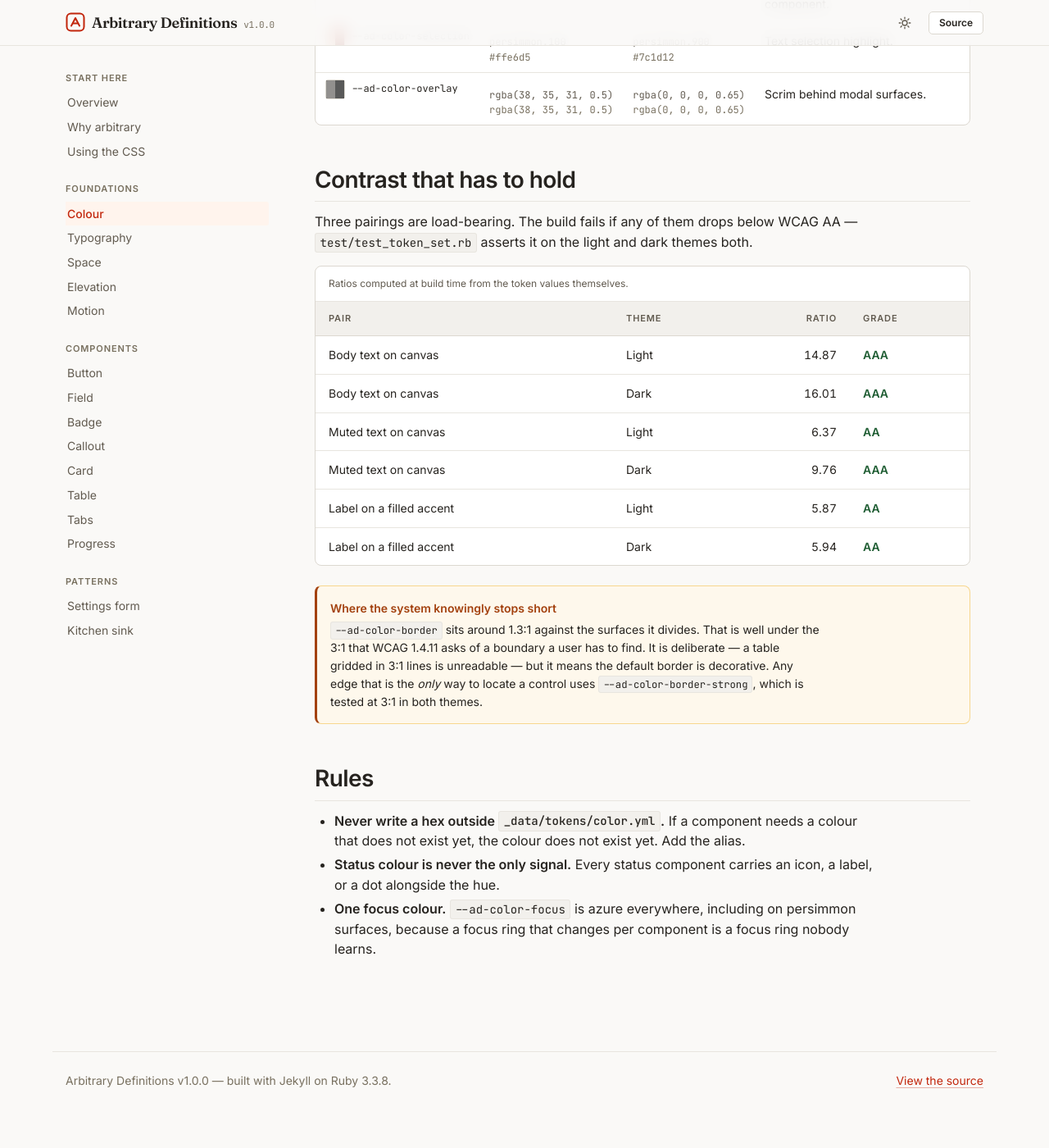
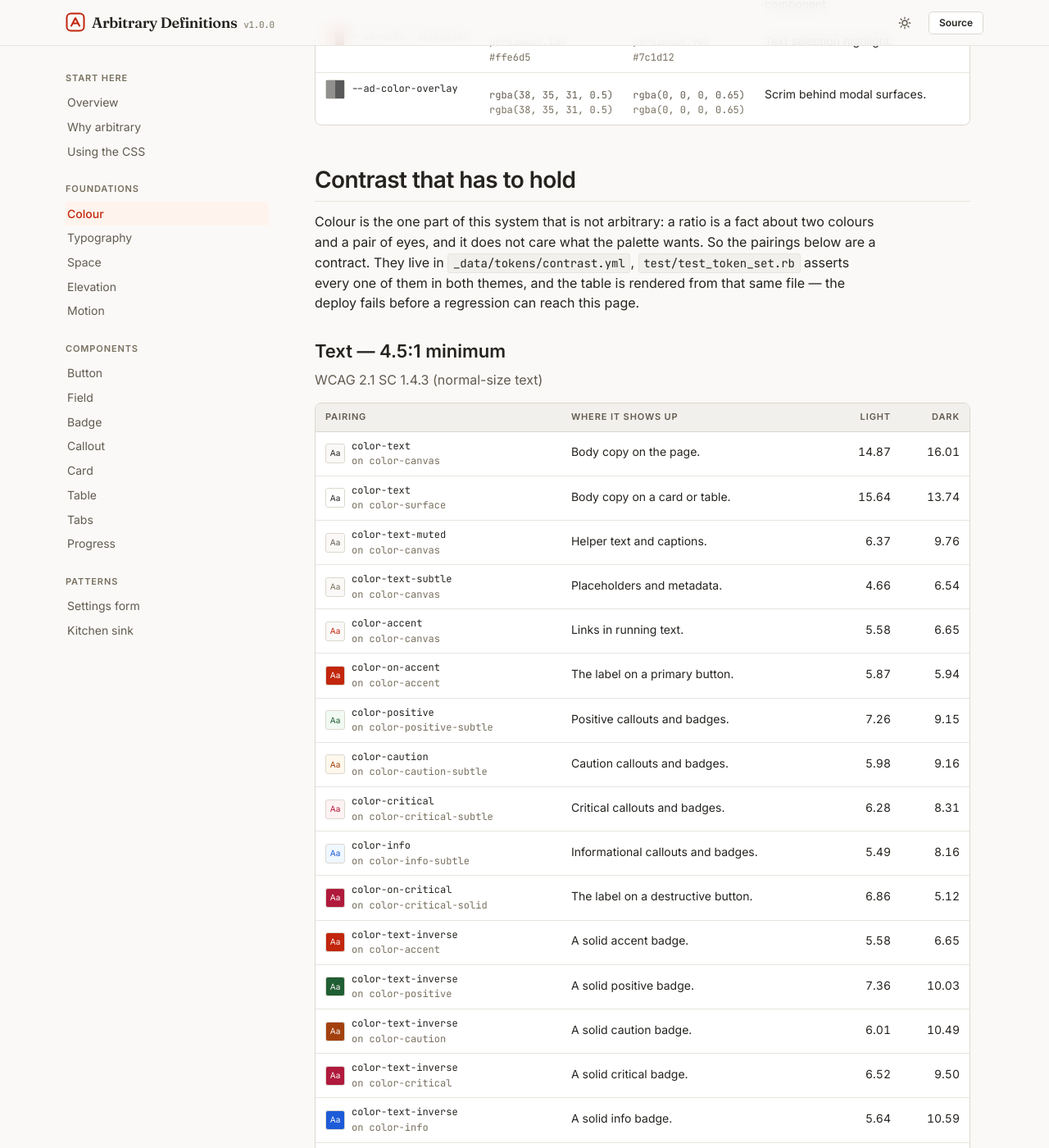
Before and after one commit to kejadlen/gloss, a Jekyll site: the page built from _foundations/color.md, in a window 1280 px wide and 1400 px high, scrolled down 6979 px. Shown: the whole window at 82% size. Built offline with Jekyll 4.4.1, drawn with Linux system fonts in a browser that asks for light colours; some of the changed text lies outside the part shown.

Commit message:
Generate Claude Design cards, and move the contrast contract into the tokens
Adds `rake design`, which renders design-bundle/ for Claude Design's Design
System pane: one card per documentation page, each a standalone HTML file with
the compiled tokens and component CSS inlined and a first-line `@dsCard` marker.
The cards are extracted from the built _site by script/build_design_bundle.rb
rather than hand-written, so they cannot describe a system different from the
one the stylesheet compiles to.

Pushing the bundle needs DesignSync, which requires `/design-login` and an
interactive terminal, so it cannot run from Claude Code on the web. README
documents the local path; design-bundle/ is gitignored as a build artifact.

Lifting the pages out of the site chrome surfaced that several of them quoted
counts by hand — "ten text pairings", "23 runs, 199 assertions", "32 / 32
aliases" — every one of them already stale, in a project whose whole argument is
that re-typed documentation goes wrong by Thursday.

So the contrast contract moves to _data/tokens/contrast.yml. The suite iterates
it instead of carrying its own copy, the Colour page renders the full table from
the same file with every ratio computed at build time, and the prose derives its
numbers through Liquid. A new assertion closes the gap the danger-button bug came
through: no `color-text-*` or `color-on-*` token may sit outside the contract.

Co-Authored-By: Claude Opus 5 <noreply@anthropic.com>
Claude-Session: https://claude.ai/code/session_01TL4uoCCvX2CqHWT8p3tLd7

```diff
--- /dev/null
+++ b/_data/tokens/contrast.yml
@@ -0,0 +1,36 @@
+# The contrast contract.
+#
+# Colour is the one part of a design system that is not arbitrary: a ratio is a
+# fact about two colours and a pair of eyes. So these pairings are asserted by
+# test/test_token_set.rb in both themes, and the same list renders the contract
+# table on the Colour page. Adding a pair here adds it to the deploy gate.
+text:
+  label: Text
+  minimum: 4.5
+  standard: WCAG 2.1 SC 1.4.3 (normal-size text)
+  pairs:
+    - { foreground: color-text, background: color-canvas, note: Body copy on the page. }
+    - { foreground: color-text, background: color-surface, note: Body copy on a card or table. }
+    - { foreground: color-text-muted, background: color-canvas, note: Helper text and captions. }
+    - { foreground: color-text-subtle, background: color-canvas, note: Placeholders and metadata. }
+    - { foreground: color-accent, background: color-canvas, note: Links in running text. }
+    - { foreground: color-on-accent, background: color-accent, note: The label on a primary button. }
+    - { foreground: color-positive, background: color-positive-subtle, note: Positive callouts and badges. }
+    - { foreground: color-caution, background: color-caution-subtle, note: Caution callouts and badges. }
+    - { foreground: color-critical, background: color-critical-subtle, note: Critical callouts and badges. }
+    - { foreground: color-info, background: color-info-subtle, note: Informational callouts and badges. }
+    - { foreground: color-on-critical, background: color-critical-solid, note: The label on a destructive button. }
+    - { foreground: color-text-inverse, background: color-accent, note: A solid accent badge. }
+    - { foreground: color-text-inverse, background: color-positive, note: A solid positive badge. }
+    - { foreground: color-text-inverse, background: color-caution, note: A solid caution badge. }
+    - { foreground: color-text-inverse, background: color-critical, note: A solid critical badge. }
+    - { foreground: color-text-inverse, background: color-info, note: A solid info badge. }
+    - { foreground: color-text-inverse, background: color-text-muted, note: A solid neutral badge. }
+
+non_text:
+  label: Non-text
+  minimum: 3.0
+  standard: WCAG 2.1 SC 1.4.11 (user interface components)
+  pairs:
+    - { foreground: color-border-strong, background: color-surface, note: The edge of a control a reader has to find. }
+    - { foreground: color-focus, background: color-canvas, note: The focus ring against the page. }
--- a/_foundations/color.md
+++ b/_foundations/color.md
@@ -97,72 +97,60 @@ group usually means somebody forgot to think about dark mode.
 
 ## Contrast that has to hold
 
-Three pairings are load-bearing. The build fails if any of them drops below WCAG
-AA — `test/test_token_set.rb` asserts it on the light and dark themes both.
+Colour is the one part of this system that is not arbitrary: a ratio is a fact
+about two colours and a pair of eyes, and it does not care what the palette
+wants. So the pairings below are a contract. They live in
+`_data/tokens/contrast.yml`, `test/test_token_set.rb` asserts every one of them
+in both themes, and the table is rendered from that same file — the deploy
+fails before a regression can reach this page.
 
-{% assign text = site.data.semantic_flat | where: "token", "color-text" | first %}
-{% assign muted = site.data.semantic_flat | where: "token", "color-text-muted" | first %}
-{% assign canvas = site.data.semantic_flat | where: "token", "color-canvas" | first %}
-{% assign accent = site.data.semantic_flat | where: "token", "color-accent" | first %}
-{% assign on_accent = site.data.semantic_flat | where: "token", "color-on-accent" | first %}
+{% assign contract = site.data.tokens.contrast %}
+{% assign flat = site.data.semantic_flat %}
+
+{% for section in contract %}
+{% assign spec = section[1] %}
+### {{ spec.label }} — {{ spec.minimum }}:1 minimum
+
+<p class="ad-muted">{{ spec.standard }}</p>
 
 <div class="ad-table-wrap">
-  <table class="ad-table">
-    <caption>Ratios computed at build time from the token values themselves.</caption>
+  <table class="ad-table ad-table--compact">
     <thead>
       <tr>
-        <th scope="col">Pair</th>
-        <th scope="col">Theme</th>
-        <th scope="col" class="ad-table__num">Ratio</th>
-        <th scope="col">Grade</th>
+        <th scope="col">Pairing</th>
+        <th scope="col">Where it shows up</th>
+        <th scope="col" class="ad-table__num">Light</th>
+        <th scope="col" class="ad-table__num">Dark</th>
       </tr>
     </thead>
     <tbody>
+      {%- for pair in spec.pairs %}
+      {%- assign fg = flat | where: "token", pair.foreground | first %}
+      {%- assign bg = flat | where: "token", pair.background | first %}
       <tr>
-        <td>Body text on canvas</td>
-        <td>Light</td>
-        <td class="ad-table__num">{{ text.light | contrast_with: canvas.light }}</td>
-        {%- assign grade = text.light | contrast_grade: canvas.light %}
-        <td><span class="ad-grade ad-grade--{{ grade | replace: ' ', '-' }}">{{ grade }}</span></td>
+        <td>
+          <span class="ad-alias-row">
+            <span class="ad-alias-chip" aria-hidden="true"
+                  style="background: {{ bg.light }}; color: {{ fg.light }}; display: grid; place-items: center; font-size: 10px;">Aa</span>
+            <span class="ad-token-name">{{ pair.foreground }}<br><span class="ad-subtle">on {{ pair.background }}</span></span>
+          </span>
+        </td>
+        <td>{{ pair.note }}</td>
+        {%- assign light_ratio = fg.light | contrast_with: bg.light %}
+        {%- assign dark_ratio = fg.dark | contrast_with: bg.dark %}
+        <td class="ad-table__num">{{ light_ratio }}</td>
+        <td class="ad-table__num">{{ dark_ratio }}</td>
       </tr>
-      <tr>
-        <td>Body text on canvas</td>
-        <td>Dark</td>
-        <td class="ad-table__num">{{ text.dark | contrast_with: canvas.dark }}</td>
-        {%- assign grade = text.dark | contrast_grade: canvas.dark %}
-        <td><span class="ad-grade ad-grade--{{ grade | replace: ' ', '-' }}">{{ grade }}</span></td>
-      </tr>
-      <tr>
-        <td>Muted text on canvas</td>
-        <td>Light</td>
-        <td class="ad-table__num">{{ muted.light | contrast_with: canvas.light }}</td>
-        {%- assign grade = muted.light | contrast_grade: canvas.light %}
-        <td><span class="ad-grade ad-grade--{{ grade | replace: ' ', '-' }}">{{ grade }}</span></td>
-      </tr>
-      <tr>
-        <td>Muted text on canvas</td>
-        <td>Dark</td>
-        <td class="ad-table__num">{{ muted.dark | contrast_with: canvas.dark }}</td>
-        {%- assign grade = muted.dark | contrast_grade: canvas.dark %}
-        <td><span class="ad-grade ad-grade--{{ grade | replace: ' ', '-' }}">{{ grade }}</span></td>
-      </tr>
-      <tr>
-        <td>Label on a filled accent</td>
-        <td>Light</td>
-        <td class="ad-table__num">{{ on_accent.light | contrast_with: accent.light }}</td>
-        {%- assign grade = on_accent.light | contrast_grade: accent.light %}
-        <td><span class="ad-grade ad-grade--{{ grade | replace: ' ', '-' }}">{{ grade }}</span></td>
-      </tr>
-      <tr>
-        <td>Label on a filled accent</td>
-        <td>Dark</td>
-        <td class="ad-table__num">{{ on_accent.dark | contrast_with: accent.dark }}</td>
-        {%- assign grade = on_accent.dark | contrast_grade: accent.dark %}
-        <td><span class="ad-grade ad-grade--{{ grade | replace: ' ', '-' }}">{{ grade }}</span></td>
-      </tr>
+      {%- endfor %}
     </tbody>
   </table>
 </div>
+{% endfor %}
+
+Every figure in those two tables was computed during this build by
+`lib/arbitrary_definitions/color_math.rb`, from the token value itself. None of
+them was typed by a person, which is the only way a number in documentation
+stays true.
 
 <div class="ad-callout ad-callout--caution">
   <div class="ad-callout__body">
```
Also changed, not shown: _components/callout.md (+1 -1 lines), _foundations/elevation.md (+2 -2 lines), _patterns/settings-form.md (+3 -3 lines), lib/arbitrary_definitions/token_set.rb (+18 -1 lines), rationale.md (+15 -10 lines), script/build_design_bundle.rb (added, +124 -0 lines), test/test_token_set.rb (+44 -51 lines), README.md, 2 other files.
